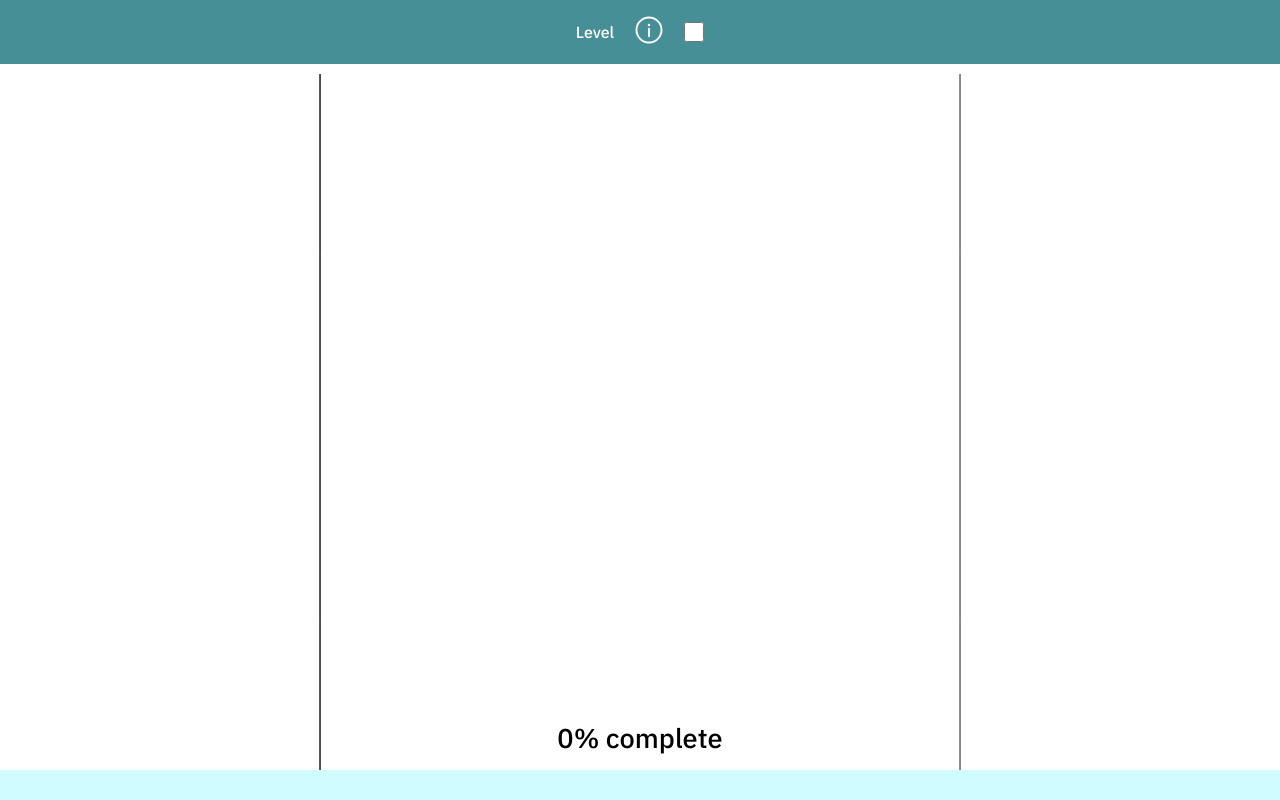
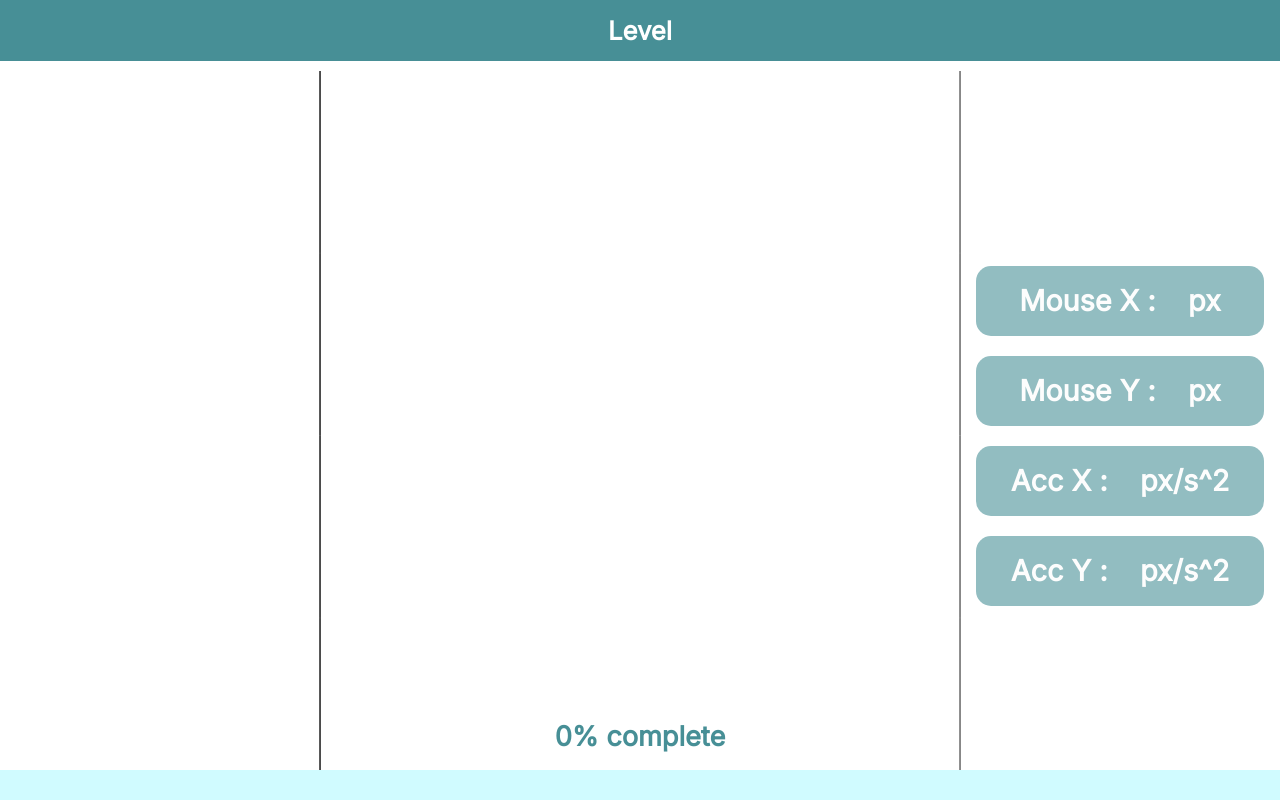
Before and after one commit to wearablebiosensing/MindGame, a Flask app: page /tiles_game in a window 1280 px wide. Run offline with Flask 3, Linux system fonts and the light colour scheme.

Commit message:
Add Mouse data to the right to the screen

```diff
--- a/CareWear-MagneticTilesActivity/static/css/tiles.css
+++ b/CareWear-MagneticTilesActivity/static/css/tiles.css
@@ -1,3 +1,5 @@
+@import url("https://fonts.googleapis.com/css2?family=IBM+Plex+Sans:ital,wght@0,500;1,200&family=Inter&display=swap");
+
 header {
   text-align: center;
   padding: 15px;
@@ -7,8 +9,14 @@
   justify-content: center;
   align-items: center;
   gap: 20px;
-  font-family: "IBM Plex Sans", sans-serif;
+  font-family: "Inter", sans-serif;
   margin: 0 0 10px 0;
+}
+
+.level_indicator {
+  font-size: 1.6em;
+  font-family: "Inter", sans-serif;
+  font-weight: bold;
 }
 
 .mouse-data {
@@ -16,7 +24,7 @@
   position: absolute;
   right: 20px;
   bottom: 40px;
-  font-family: "IBM Plex Sans", sans-serif;
+  font-family: "Inter", sans-serif;
 }
 
 .mouse-data-icon {
@@ -91,6 +99,7 @@
 
 .canvas-container {
   flex-grow: 1; /* Make it take the available space in the main element */
+  position: relative;
 }
 
 canvas {
@@ -109,6 +118,9 @@
   margin-left: auto;
   margin-right: auto;
   width: 300px;
+  font-family: "Inter", sans-serif;
+  font-weight: bold;
+  color: #478f96;
 }
 
 .progress-bar {
--- a/CareWear-MagneticTilesActivity/static/js/mouse_movement.js
+++ b/CareWear-MagneticTilesActivity/static/js/mouse_movement.js
@@ -23,20 +23,18 @@
     var movementY = Math.abs(y - prev_y);
     var movement = Math.sqrt(movementX * movementX + movementY * movementY);
 
-    document.getElementById("currentWindowX").innerText = currentEvent.clientX;
-    document.getElementById("currentWindowY").innerText = currentEvent.clientY;
-
-    document.getElementById("movementX").innerText = movementX;
-    document.getElementById("movementY").innerText = movementY;
-    document.getElementById("movement").innerText = Math.round(movement);
+    document.getElementById("mouse_analytics_xpos").innerText =
+      currentEvent.clientX;
+    document.getElementById("mouse_analytics_ypos").innerText =
+      currentEvent.clientY;
 
     //speed=movement/100ms= movement/0.1s= 10*movement/s
     var speed = 10 * movement; //current speed
 
-    document.getElementById("speed").innerText = Math.round(speed);
-    document.getElementById("maxSpeed").innerText = Math.round(
-      speed > maxSpeed ? (maxSpeed = speed) : maxSpeed
-    );
+    // document.getElementById("speed").innerText = Math.round(speed);
+    // document.getElementById("maxSpeed").innerText = Math.round(
+    //   speed > maxSpeed ? (maxSpeed = speed) : maxSpeed
+    // );
 
     var acceleration = 10 * (speed - prevSpeed);
 
@@ -59,10 +57,10 @@
     pMouseY = y;
     pTimestamp = currentTime;
 
-    document.getElementById("accelerationX").innerText = Math.round(
+    document.getElementById("mouse_analytics_xacc").innerText = Math.round(
       accelerationX_in_px_per_s_squared
     );
-    document.getElementById("accelerationY").innerText = Math.round(
+    document.getElementById("mouse_analytics_yacc").innerText = Math.round(
       accelerationY_in_px_per_s_squared
     );
 
--- a/CareWear-MagneticTilesActivity/templates/tiles.html
+++ b/CareWear-MagneticTilesActivity/templates/tiles.html
@@ -12,63 +12,68 @@
       rel="stylesheet"
       href="{{ url_for('static', filename='css/tiles.css') }}"
     />
+
+    <style>
+      .mouse_analytics_container {
+        position: absolute;
+        width: 25%;
+        height: 100%;
+        right: 0;
+
+        display: flex;
+        flex-direction: column;
+        align-items: center;
+        justify-content: center;
+        gap: 20px;
+      }
+
+      .mouse_analytics_item {
+        width: 90%;
+        height: 70px;
+        background-color: #92bdc1;
+        color: #fdfdfd;
+        border-radius: 15px;
+        font-family: "Inter", sans-serif;
+        font-size: 1.8em;
+        font-weight: bold;
+        display: flex;
+        align-items: center;
+        justify-content: center;
+      }
+    </style>
   </head>
   <body>
     <div class="container">
       <header>
-            <!-- Shows what level user is on -->
-            <p >Level <span id="level"></span></p>
+        <!-- Shows what level user is on -->
+        <p class="level_indicator">Level <span id="level"></span></p>
 
-            <!-- <div>User ID: <span id="userID"></span> </div> -->
+        <!-- <div>User ID: <span id="userID"></span> </div> -->
+      </header>
+      <main>
+        <div class="canvas-container" id="container">
+          <div class="mouse_analytics_container">
+            <div class="mouse_analytics_item">
+              Mouse X : &nbsp<span id="mouse_analytics_xpos"></span>&nbsp px
+            </div>
+            <div class="mouse_analytics_item">
+              Mouse Y : &nbsp<span id="mouse_analytics_ypos"></span>&nbsp px
+            </div>
 
-        <!-- Popup to give users directions about the game -->
-        <div class="help-icon-wrapper" id="help-icon">
-          <img
-            src="{{ url_for('static', filename='images/info-circle.svg') }}"
-            alt="Help Icon"
-          />
-
-          <div class="popup" id="directions_popup">
-            <div class="directions">
-              <div class="key">
-                <img
-                  src="{{ url_for('static', filename='images/R-Key.png') }}"
-                  alt="R"
-                />
-                Rotate Shape Right
-              </div>
-
-              <div class="key">
-                <img
-                  src="{{ url_for('static', filename='images/E-Key.png') }}"
-                  alt="R"
-                />
-                Rotate Shape Left
-              </div>
-
-              <div class="key">
-                <img
-                  src="{{ url_for('static', filename='images/mouse.png') }}"
-                  alt="Mouse"
-                />
-                Drag / Drop Shapes
-              </div>
+            <div class="mouse_analytics_item">
+              Acc X : &nbsp<span id="mouse_analytics_xacc"></span>&nbsp px/s^2
+            </div>
+            <div class="mouse_analytics_item">
+              Acc Y : &nbsp<span id="mouse_analytics_yacc"></span>&nbsp px/s^2
             </div>
           </div>
-        </div>
 
-        <!-- Button to toggle mouse statistics -->
-        <input type="checkbox" class="mouse-data-icon" id="mouse-data" />
-      </header>
-      <main>
-
-        <div class="canvas-container" id="container">
           <canvas id="canvas"></canvas>
         </div>
       </main>
 
       <!-- Mouse Statistics Data -->
-      <div class="mouse-data" id="mouse_popup">
+      <!-- <div class="mouse-data" id="mouse_popup">
         Current Window - X : <span id="currentWindowX"></span> px<br />
         Current Window - Y : <span id="currentWindowY"></span> px<br />
         Movement - X : <span id="movementX"></span> px<br />
@@ -82,7 +87,7 @@
         <span id="maxPositiveAcceleration"></span> px/s<sup>2</sup><br />
         Max. Negative Acceleration :
         <span id="maxNegativeAcceleration"></span> px/s<sup>2</sup><br />
-      </div>
+      </div> -->
     </div>
 
     <!-- Progress Bar -->
```
